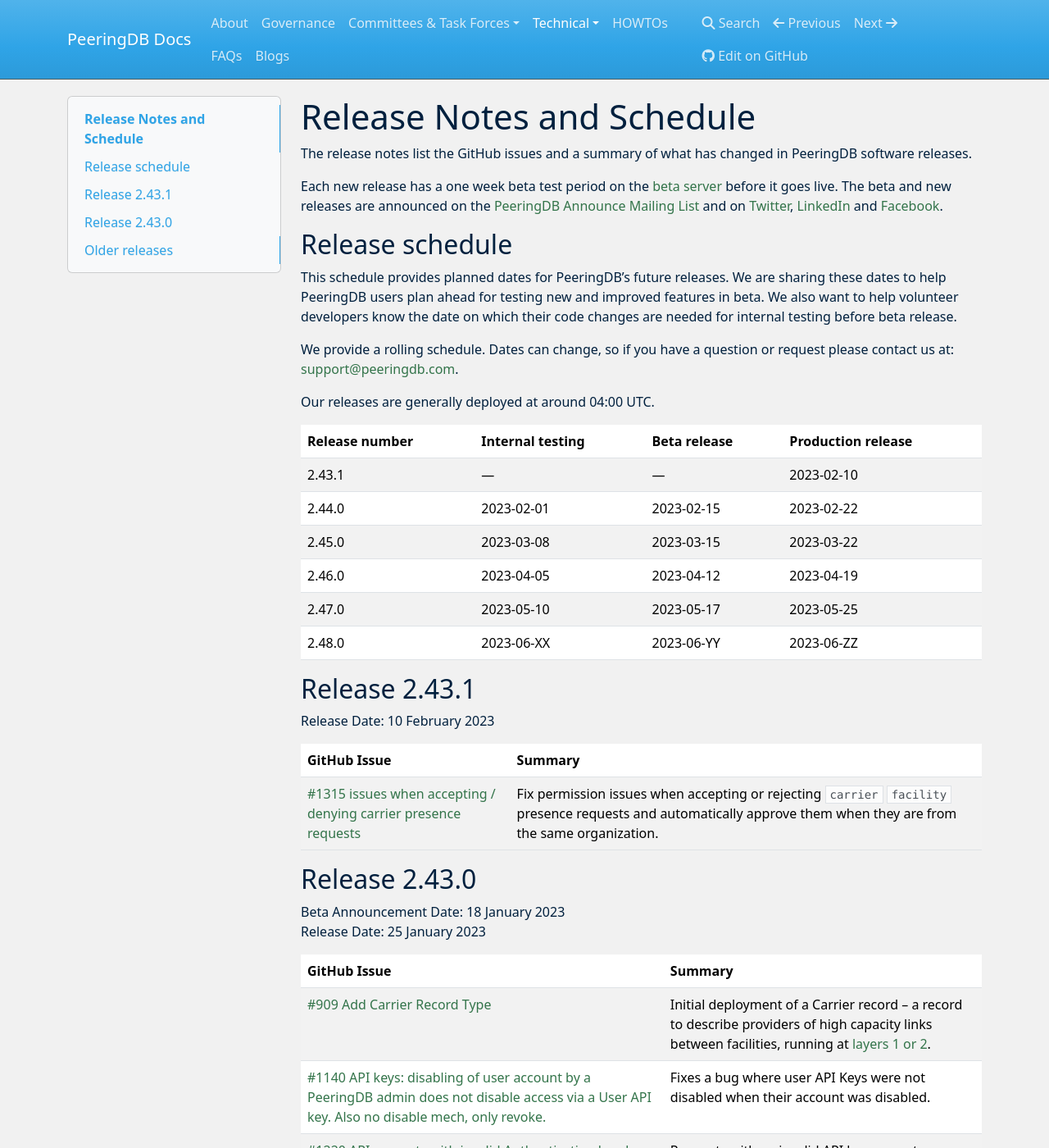
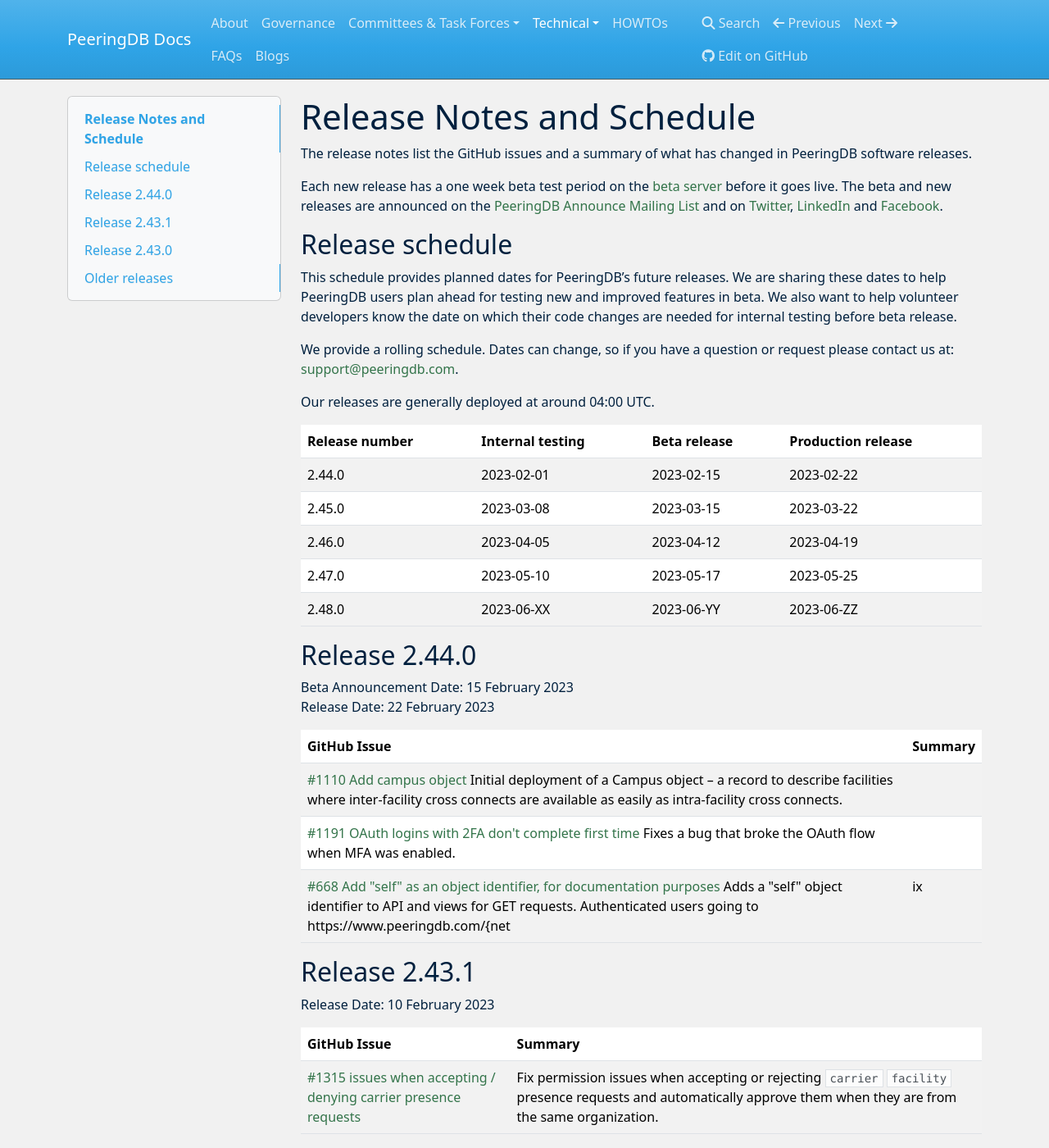
Before and after one commit to peeringdb/docs, an MkDocs documentation site: the page built from docs/release_notes/index.md, in a window 1280 px wide and 1400 px high. Shown: the whole window at 82% size. Built offline with MkDocs 1.6.1, drawn with Linux system fonts in a browser that asks for light colours; nearby versions of some CDN libraries.

Commit message:
Release notes for 2.44.0
Release notes for 2.44.0

```diff
--- a/docs/release_notes/index.md
+++ b/docs/release_notes/index.md
@@ -14,12 +14,23 @@
 
 | **Release number** | **Internal testing** | **Beta release** | **Production release** |
 | -------------- | ---------------- | ------------ | ------------------ |
-| 2.43.1 | — | — | 2023-02-10 |
 | 2.44.0 | 2023-02-01 | 2023-02-15 | 2023-02-22 |
 | 2.45.0 | 2023-03-08 | 2023-03-15 | 2023-03-22 |
 | 2.46.0 | 2023-04-05 | 2023-04-12 | 2023-04-19 |
 | 2.47.0 | 2023-05-10 | 2023-05-17 | 2023-05-25 |
 | 2.48.0 | 2023-06-XX | 2023-06-YY | 2023-06-ZZ |
+
+## Release 2.44.0
+
+Beta Announcement Date: 15 February 2023
+Release Date: 22 February 2023
+
+| **GitHub Issue** | **Summary** |
+| ----------------- | ----------- |
+| [#1110 Add campus object](https://github.com/peeringdb/peeringdb/issues/1110) Initial deployment of a Campus object  – a record to describe facilities where inter-facility cross connects are available as easily as intra-facility cross connects. |
+| [#1191 OAuth logins with 2FA don't complete first time](https://github.com/peeringdb/peeringdb/issues/1191) Fixes a bug that broke the OAuth flow when MFA was enabled. |
+| [#668 Add "self" as an object identifier, for documentation purposes](https://github.com/peeringdb/peeringdb/issues/668) Adds a "self" object identifier to API and views for GET requests. Authenticated users going to https://www.peeringdb.com/{net | ix | org}/self will redirect to URL for the first object of that type affiliated with the user. Unauthenticated users are taken to an example object. |
+
 
 ## Release 2.43.1
 
```
